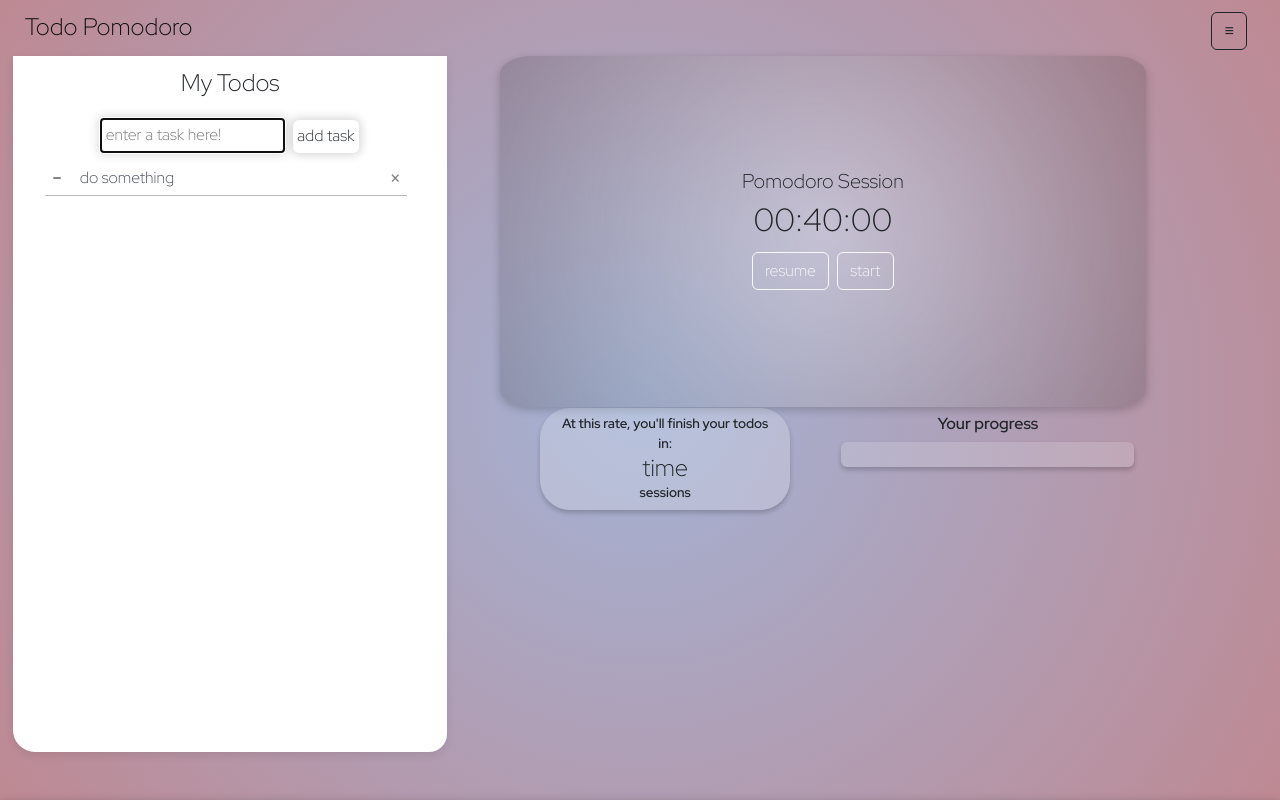
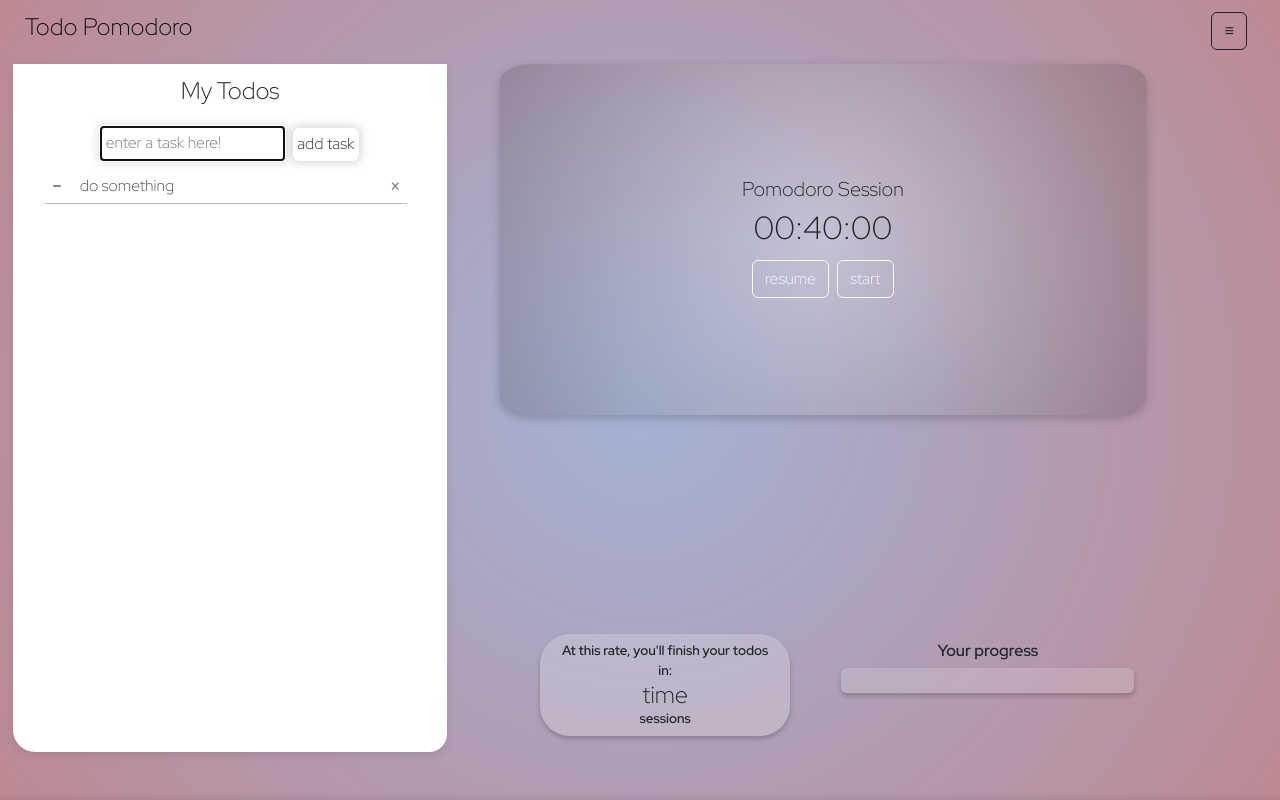
Before and after one commit to lielbidago/Todo-Pomodoro, a React (Create React App) app: page /Todos-and-pomodoro in a window 1280 px wide. Built offline with nearby package versions, Linux system fonts and the light colour scheme.

Commit message:
fixed layout bugs

```diff
--- a/src/scss/App.scss
+++ b/src/scss/App.scss
@@ -16,8 +16,6 @@ body{
   padding: 0;
   text-align: center;
   overflow-x: hidden;
-
-
 }
 
 
@@ -58,7 +56,7 @@ footer{
 .ListAndTimer{
     display: grid;
     grid-template-columns: 35% 65%;
-    grid-template-rows: minmax(auto, 6%) 1fr 1fr 5%;
+    grid-template-rows: minmax(auto, 7%) 1fr 0.4fr 5%;
     font-family: 'Red Hat Display', sans-serif;
     margin:0 1%;
     width: 97%;
@@ -247,7 +245,7 @@ footer{
   grid-area: footer;
 
 }
-@media (min-width: 1400px){
+@media (min-width: 1200px){
   .updates{
     margin-top: 10%;
   }
```
